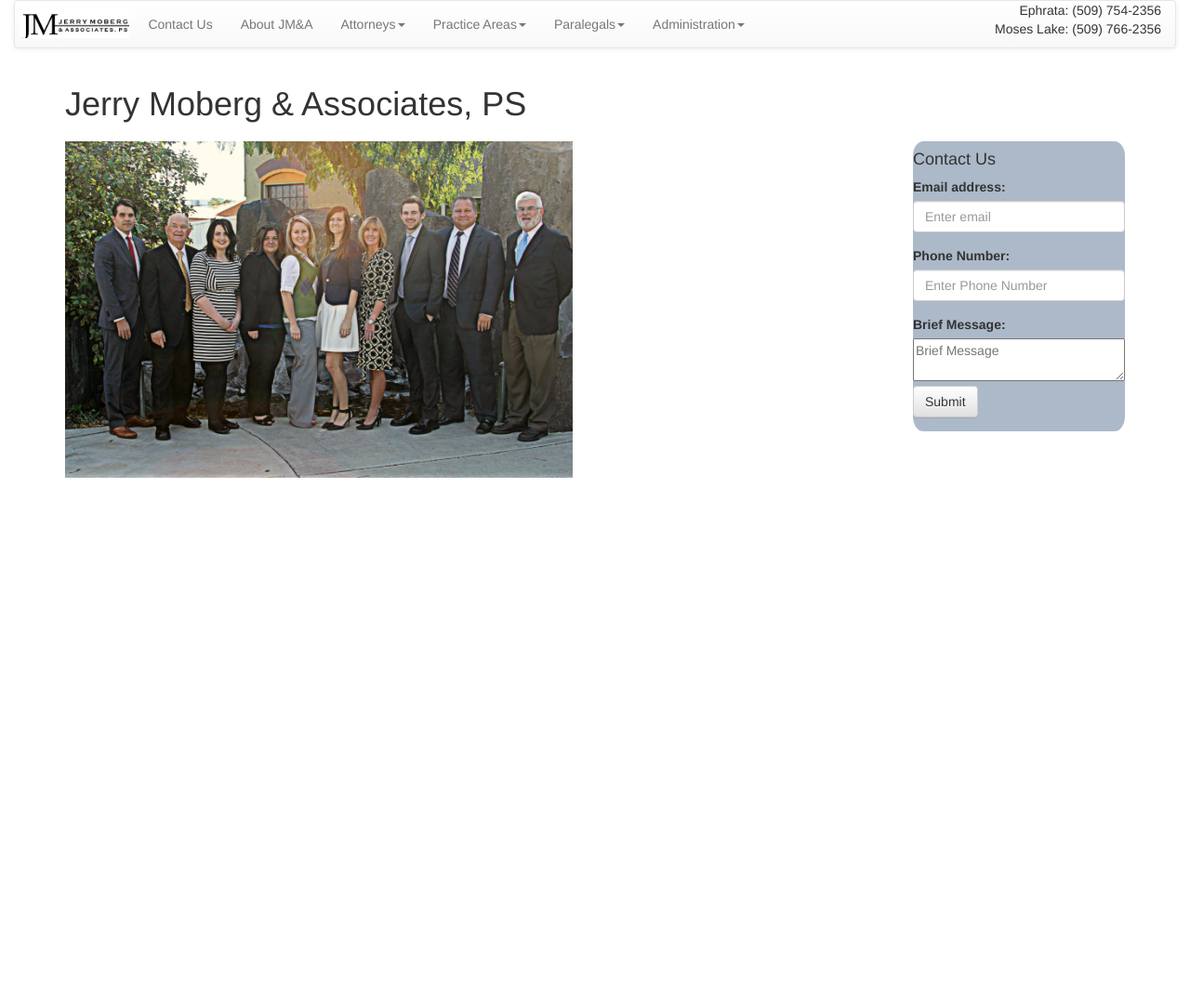
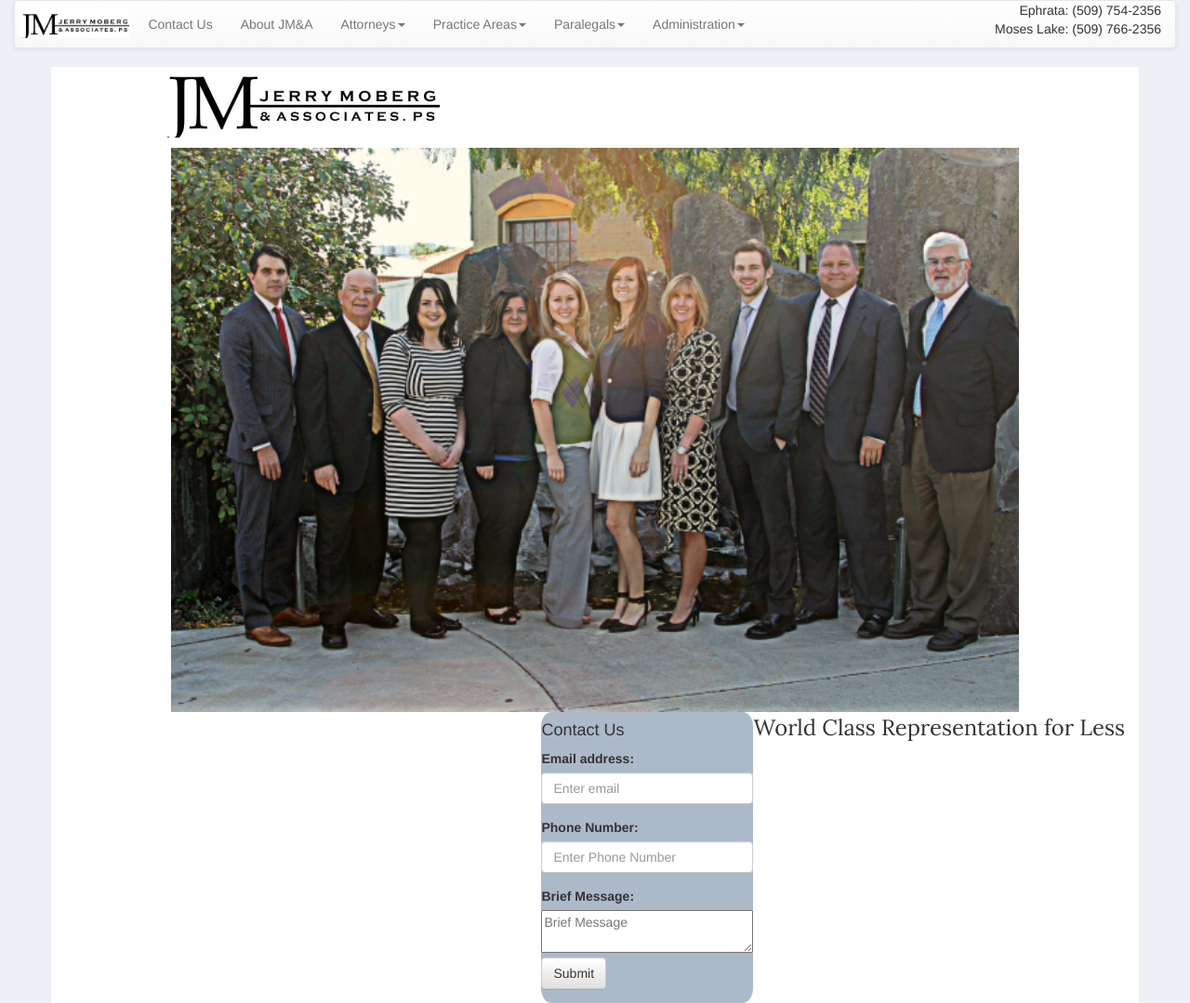
Before and after one commit to mobot11/jjm-website, a website: page public/index.html in a window 1280 px wide. Shown: the whole page at 93% size. Before the commit the page ends 800 px from the top, so only its background shows below. Drawn offline with nearby package versions, Linux system fonts and the light colour scheme.

Commit message:
messed with home page more

```diff
--- a/public/css/app.css
+++ b/public/css/app.css
@@ -5,8 +5,8 @@
     }
 }
 body {
-  background-image: #EDF0F5 !important;
-}
+  background-color: #EDF0F5!important;
+  }
 form {
   width: 20%;
   margin: 0;
@@ -39,10 +39,26 @@ textarea#bio {
 }
 
 #main-image {
-  width: 39em;
-  height: 25.9em;
+  width: 80%;
+  margin-left: 10%;
 }
 
 #phoneNumbers {
   text-align: right !important;
 }
+
+#subHeader {
+  font-family: 'Lora', serif;
+  font-size: 1.7em;
+  float: right;
+  margin: 0 auto;
+}
+
+/*#bigLogo {
+  padding-bottom: 2%;
+}*/
+
+#bigLogo {
+  margin-left: 9%;
+  margin-bottom: 1%
+}
--- a/public/index.html
+++ b/public/index.html
@@ -6,12 +6,13 @@
     <meta name="viewport" content="width=device-width, initial-scale=1">
     <!-- The above 3 meta tags *must* come first in the head; any other head content must come *after* these tags -->
     <title>Jerry Moberg & Associates</title>
+    <link href='http://fonts.googleapis.com/css?family=Lora' rel='stylesheet' type='text/css'>
     <link href="/css/app.css" rel="stylesheet">
     <link href="/bootstrap/dist/css/bootstrap.min.css" rel="stylesheet">
     <link href="/bootstrap/dist/css/bootstrap-theme.css" rel="stylesheet">
   </head>
   <body>
-    <header>
+    <header id="logoHeader">
       <div class="container-fluid">
       <nav id="main-nav" class="navbar navbar-default">
          <div class="container-fluid">
@@ -92,13 +93,15 @@
     </header>
   <div class="container" id="main-content">
     <div class="home-image">
-      <header id="main-header">
-        <h1>Jerry Moberg & Associates, PS<h1>
-      </header>
+
         <span>
+          <img id="bigLogo" src="/pictures/JJM-logo.jpg"/>
           <img id="main-image" src="/pictures/JJM-staff.jpg"/>
         </span>
+    <header id="main-header">
 
+        <p id="subHeader">World Class Representation for Less</p>
+      </header>
     <form><h4>Contact Us</h4>
     <div class="form-group">
       <label for="exampleInputEmail1">Email address:</label>
```
